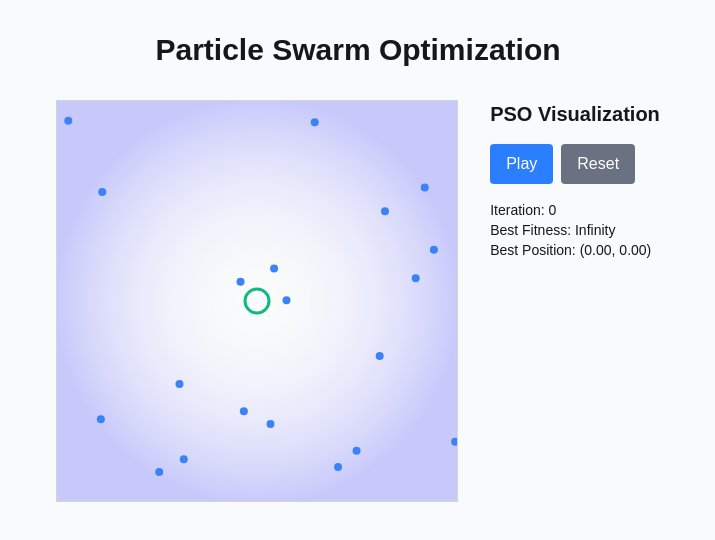
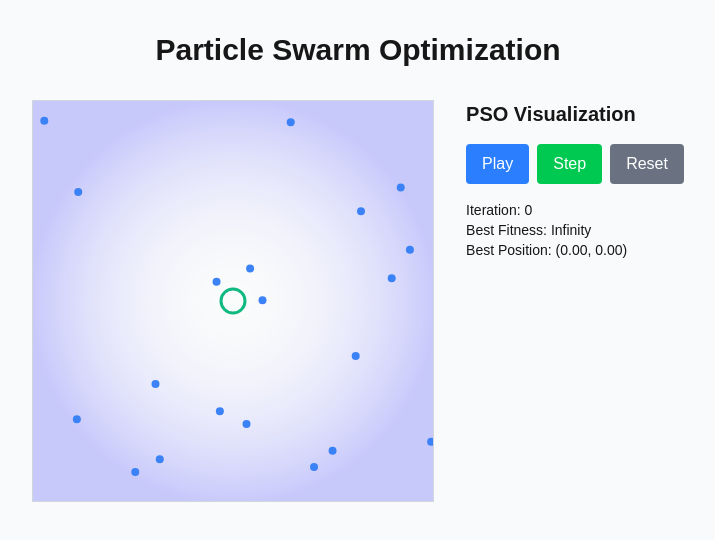
Before and after one commit to Angeloyo/pso, a Next.js app: page / in a window 1280 px wide. Shown: the top 540 px of the page, without its empty margins (282-997 px from the left). Built offline with nearby package versions, Linux system fonts and the light colour scheme.

Commit message:
single step button

```diff
--- a/src/app/components/PSO.tsx
+++ b/src/app/components/PSO.tsx
@@ -166,6 +166,14 @@ export default function PSO() {
           </button>
 
           <button
+            onClick={updateParticles}
+            disabled={isRunning}
+            className="px-4 py-2 bg-green-500 text-white rounded hover:bg-green-600 disabled:bg-gray-400 disabled:cursor-not-allowed"
+          >
+            Step
+          </button>
+
+          <button
             onClick={initParticles}
             className="px-4 py-2 bg-gray-500 text-white rounded hover:bg-gray-600"
           >
```
